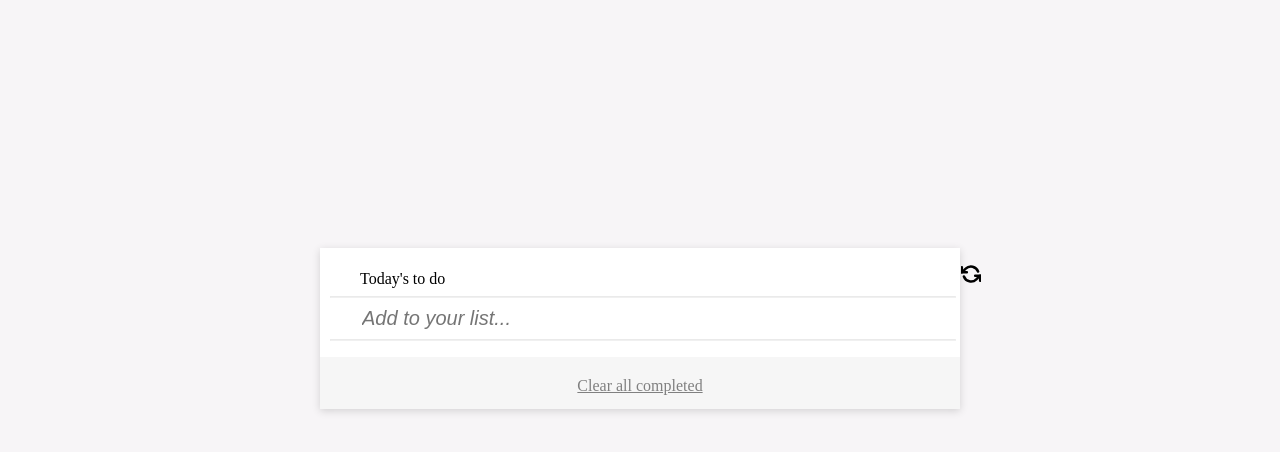
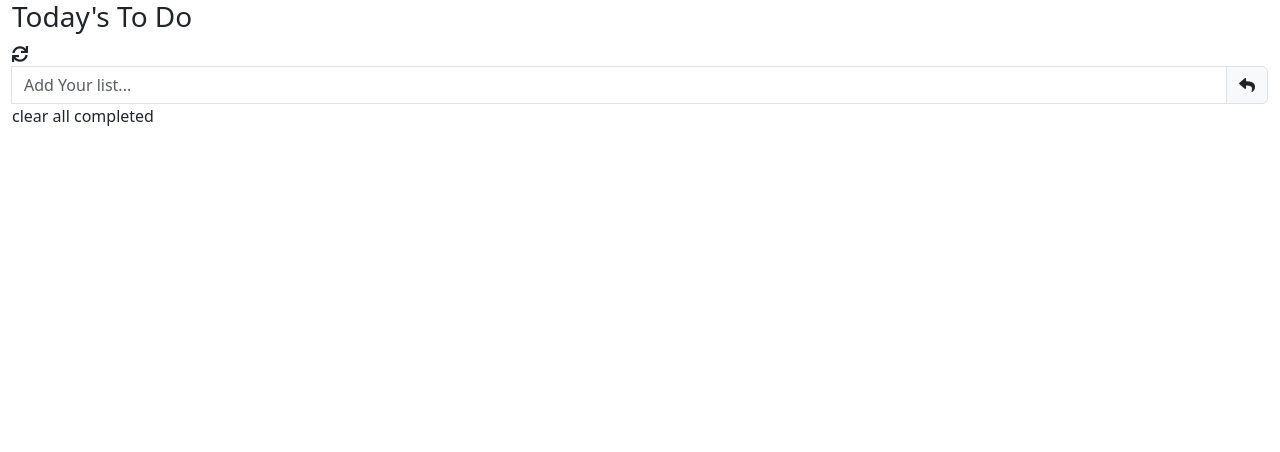
Before and after one commit to ridabensalem/to-do-list, a website built with webpack: page src/index.html in a window 1280 px wide. Built offline with nearby package versions, Linux system fonts and the light colour scheme.

Commit message:
Update container structure

```diff
--- a/src/index.html
+++ b/src/index.html
@@ -1,24 +1,62 @@
 <!DOCTYPE html>
 <html lang="en">
+
 <head>
     <meta charset="UTF-8">
-    <meta http-equiv="X-UA-Compatible" content="IE=edge">
+    <meta name="viewport" content="width=device-width, initial-scale=1.0">
     <link rel="stylesheet" href="style.css">
-    <meta name="viewport" content="width=device-width, initial-scale=1.0">
-    <title>To do list</title>
+    <link rel="stylesheet" href="https://use.fontawesome.com/releases/v5.14.0/css/all.css">
+    <link href="https://cdn.jsdelivr.net/npm/bootstrap@5.3.0-alpha1/dist/css/bootstrap.min.css" rel="stylesheet"
+        integrity="sha384-GLhlTQ8iRABdZLl6O3oVMWSktQOp6b7In1Zl3/Jr59b6EGGoI1aFkw7cmDA6j6gD" crossorigin="anonymous">
+
+
+    <title> To do list</title>
 </head>
+
 <body>
-    <div class="container">
-        <ul id="to_do_container">
-        <li class="title">Today's to do <img src="assets/img/refresh.svg" alt="refresh icon" class="refresh"></li>
 
-        <hr >
-        <li><input type="text" name="task" id="task_input" placeholder="Add to your list..."></li>
-        <hr>
-        </ul>
-        <li class="clear"><a href="#">Clear all completed</a> </li>
-    </div>
+    <main class=" container-fluid">
 
-    <script src="index.js" type="module"></script>
+        <!----------------todo Lists header ----------------->
+        <div class="row">
+            <div class="col-12" id="todays">
+                <h3>Today's To Do</h3>
+                <i class="fa fa-sync"></i>
+
+            </div>
+
+        </div>
+        <!----------------todo Lists input ----------------->
+        <div class="row" type="input" id="input">
+            <form >
+            <div class="input-group ">
+                <div class="input-group-prepend">
+                </div>
+                <input type="text" class="form-control col" placeholder="Add Your list..." id="lists-input">
+                <button class="input-group-text" type="submit" id="litsBtn">
+                    <i class="fas fa-reply"  ></i>
+                </button>
+            </div>
+        </form>
+
+        </div>
+        <!----------------todo Lists ----------------->
+
+        <div class="row" id="list-holder">
+
+        </div>
+
+
+        <!----------------todo Lists  clear----------------->
+        <div class="row">
+            <div class="col-12" id="footer">
+                <p> clear all completed</p>
+            </div>
+        </div>
+    </main>
+    <script src="https://cdn.jsdelivr.net/npm/bootstrap@5.3.0-alpha1/dist/js/bootstrap.bundle.min.js"
+        integrity="sha384-w76AqPfDkMBDXo30jS1Sgez6pr3x5MlQ1ZAGC+nuZB+EYdgRZgiwxhTBTkF7CXvN"
+        crossorigin="anonymous"></script>
 </body>
+<script type="module" src="index.js"></script>
 </html>
```
